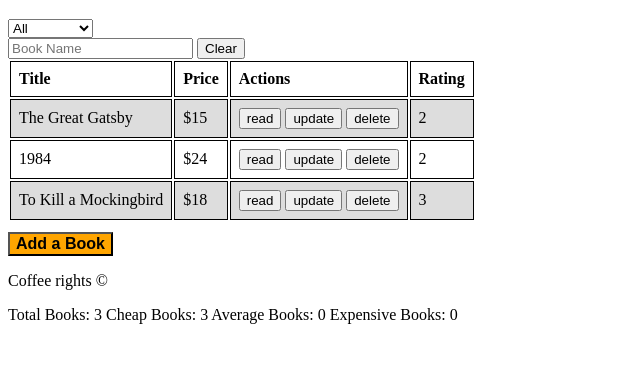
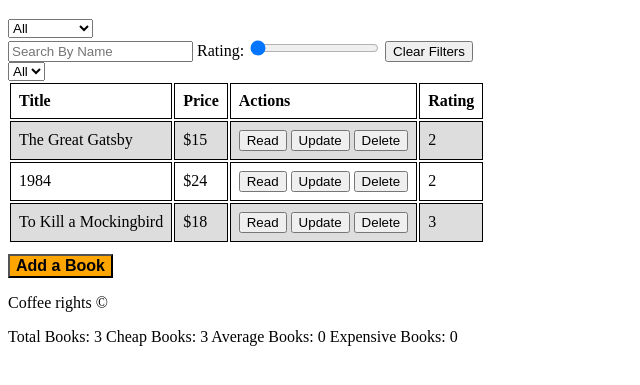
Before and after one commit to nir5288/BookShop, a plain HTML site: page index.html in a window 1280 px wide. Shown: the part 61-446 px from the top of the page, without its empty margins (0-640 px from the left). Drawn offline with Linux system fonts and the light colour scheme.

Commit message:
Ad dropdown rating filter

```diff
--- a/index.html
+++ b/index.html
@@ -11,8 +11,8 @@
 <body onload="onInit()">
     <h1>Read a book</h1>
 
-    <section class="filter">
-        <select onchange="onSetFilterBy(this)">
+    <section>
+        <select class="filter" onchange="onSetFilterBy(this)">
             <option value="">All</option>
             <option value="Over 20">Over $20</option>
             <option value="Below 20">Below $20</option>
@@ -20,8 +20,24 @@
     </section>
 
     <div class="filter-by">
-        <input id="filter-txt" oninput="onSetFilterBy({ txt: this.value })" placeholder="Book Name" type="text">
-        <button onclick="resetFilter()">Clear</button>
+        <input id="filter-txt" oninput="onSetFilterBy({ txt: this.value })" placeholder="Search By Name" type="text">
+        <label>
+            <span>Rating:</span>
+            <input class="rating-range" type="range" min="0" max="5" value="0"
+                onchange="this.title=this.value;onSetFilterBy({ rating: +this.value })" />
+        </label>
+        <button onclick="resetFilter()">Clear Filters</button>
+
+        <section class="filter-rating">
+            <select onchange="onSetFilterBy({ ratingDropDown: +this.value })">
+                <option value="">All</option>
+                <option value="1">1</option>
+                <option value="2">2</option>
+                <option value="3">3</option>
+                <option value="4">4</option>
+                <option value="5">5</option>
+            </select>
+        </section>
     </div>
 
     <table class="book-table">
@@ -47,7 +63,9 @@
         </form>
     </dialog>
 
-    <div class="success-message"></div>
+    <div>
+        <p class="success-message"></p>
+    </div>
 
     <footer>
         <p>Coffee rights &copy;</p>
--- a/js/book.controller.js
+++ b/js/book.controller.js
@@ -1,7 +1,7 @@
 'use strict'
 
 const gQueryOptions = {
-    filterBy: { txt: '', filterBy: '' }
+    filterBy: { txt: '', filterBy: '', rating: 0, ratingDropDown: 0 }
 }
 
 function onInit() {
@@ -15,9 +15,9 @@ function renderBooks() {
                 <td>${book.title}</td>
                 <td>$${book.price}</td>
                 <td>
-                <button onclick="onShowBookDetails(event, '${book.id}')" class="button-read">read</button>
-                <button onclick="onUpdateBook('${book.id}')">update</button>
-                <button onclick="onRemoveBook('${book.id}')">delete</button>
+                <button onclick="onShowBookDetails(event, '${book.id}')" class="button-read">Read</button>
+                <button onclick="onUpdateBook('${book.id}')">Update</button>
+                <button onclick="onRemoveBook('${book.id}')">Delete</button>
                 <td class="rating">${book.rating}</td>
                 </td>
             </tr>`
@@ -72,15 +72,31 @@ function onSetFilterBy(elFilter) {
         gQueryOptions.filterBy.txt = elFilter.txt
     } else if (elFilter.value !== undefined) {
         gQueryOptions.filterBy.filterBy = elFilter.value
+    } else if (elFilter.rating !== undefined) {
+        gQueryOptions.filterBy.rating = elFilter.rating
+    } else if (elFilter.ratingDropDown !== undefined) {
+        gQueryOptions.filterBy.ratingDropDown = elFilter.ratingDropDown
     }
+    console.log(gQueryOptions)
     renderBooks()
 }
 
 function resetFilter() {
     const elResetButton = document.getElementById('filter-txt')
+    const elPriceReset = document.querySelector('.filter')
+    const elRating = document.querySelector('.rating-range')
+    const elRatingDropDown = document.querySelector('.filter-rating select')
 
+    gQueryOptions.filterBy.filterBy = ''
     gQueryOptions.filterBy.txt = ''
+    gQueryOptions.filterBy.rating = 0
+    gQueryOptions.filterBy.ratingDropDown = 0
+
     elResetButton.value = ''
+    elRating.title = 0
+    elRating.value = 0
+    elRatingDropDown.value = ''
+    elPriceReset.value = ''
 
     renderBooks()
 }
@@ -93,9 +109,6 @@ function onSuccessMessage(message) {
 
     setTimeout(() => {
         elMessage.classList.remove('show')
-        setTimeout(() => {
-            elMessage.innerText = ''
-        }, 500)
     }, 2000)
 }
 
--- a/js/services/book.service.js
+++ b/js/services/book.service.js
@@ -1,6 +1,7 @@
 'use strict'
 
 var gIdx = 103
+var gRating
 
 const STORAGE_KEY = 'bookDB'
 
@@ -31,14 +32,21 @@ function getBooks(options = {}) {
 
     if (options.filterBy.txt) {
         books = gBooks.filter(book => book.title.toLowerCase().includes(options.filterBy.txt.toLowerCase()))
-        console.log(books)
     }
 
 
     if (options.filterBy.filterBy === 'Over 20') {
-        return books.filter(book => book.price > 20)
+        books = books.filter(book => book.price > 20)
     } else if (options.filterBy.filterBy === 'Below 20') {
-        return books.filter(book => book.price <= 20)
+        books = books.filter(book => book.price <= 20)
+    }
+
+    if (options.filterBy.rating > 0) {
+        books = books.filter(book => book.rating >= options.filterBy.rating)
+    }
+
+    if (options.filterBy.ratingDropDown > 0) {
+        books = books.filter(book => book.rating >= options.filterBy.ratingDropDown)
     }
     return books
 }
@@ -90,12 +98,13 @@ function showBookDetails(bookId) {
     return book
 }
 
-stats()
-function stats() {
+function stats() { // change to reduce
     var booksCount = gBooks.length
     var booksBelow80 = gBooks.filter(book => book.price < 80).length
     var books80to200 = gBooks.filter(book => book.price >= 80 & book.price <= 200).length
     var booksOver200 = gBooks.filter(book => book.price > 200).length
 
+
+
     return { booksCount, booksBelow80, books80to200, booksOver200 }
 }
```
